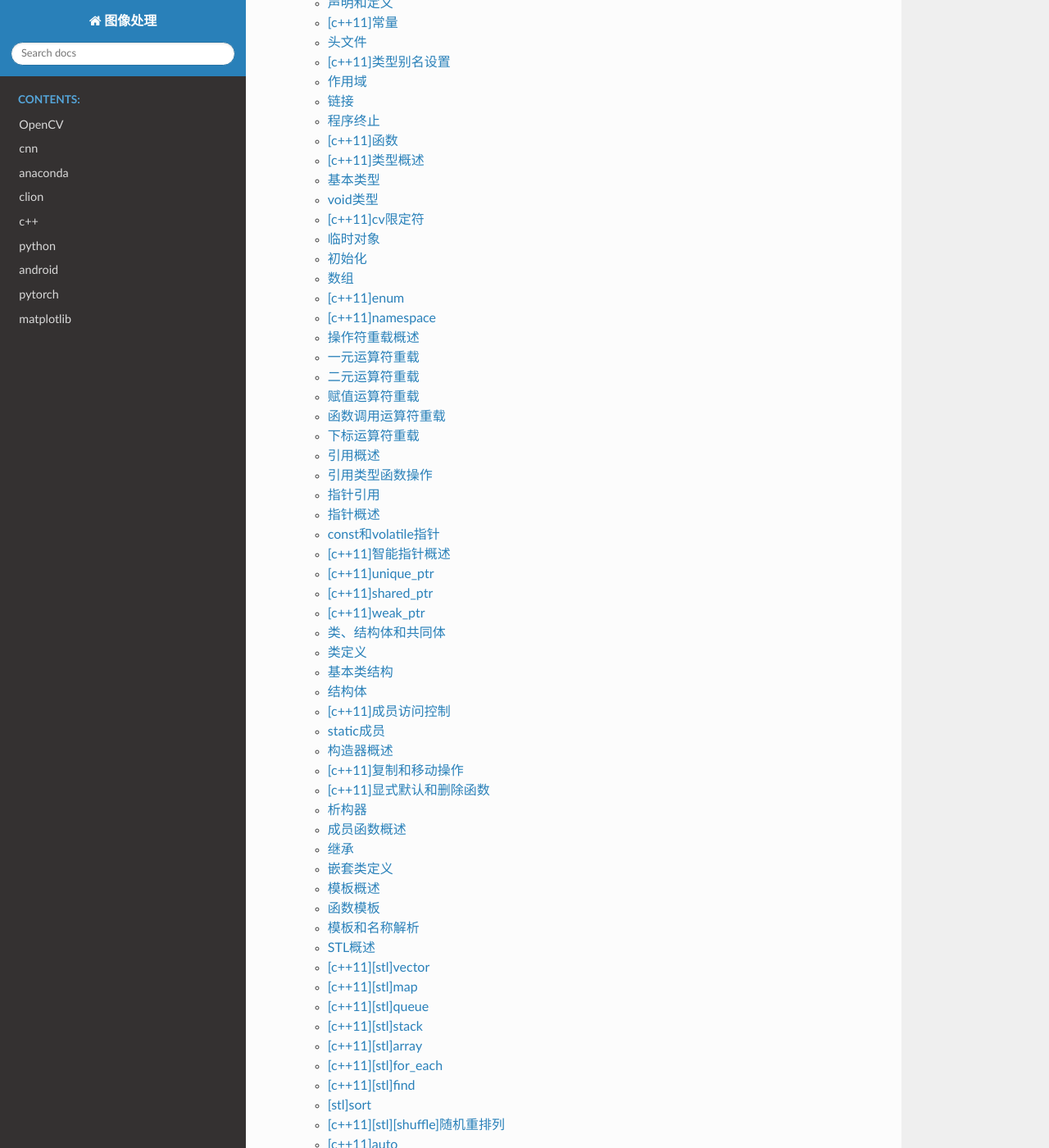
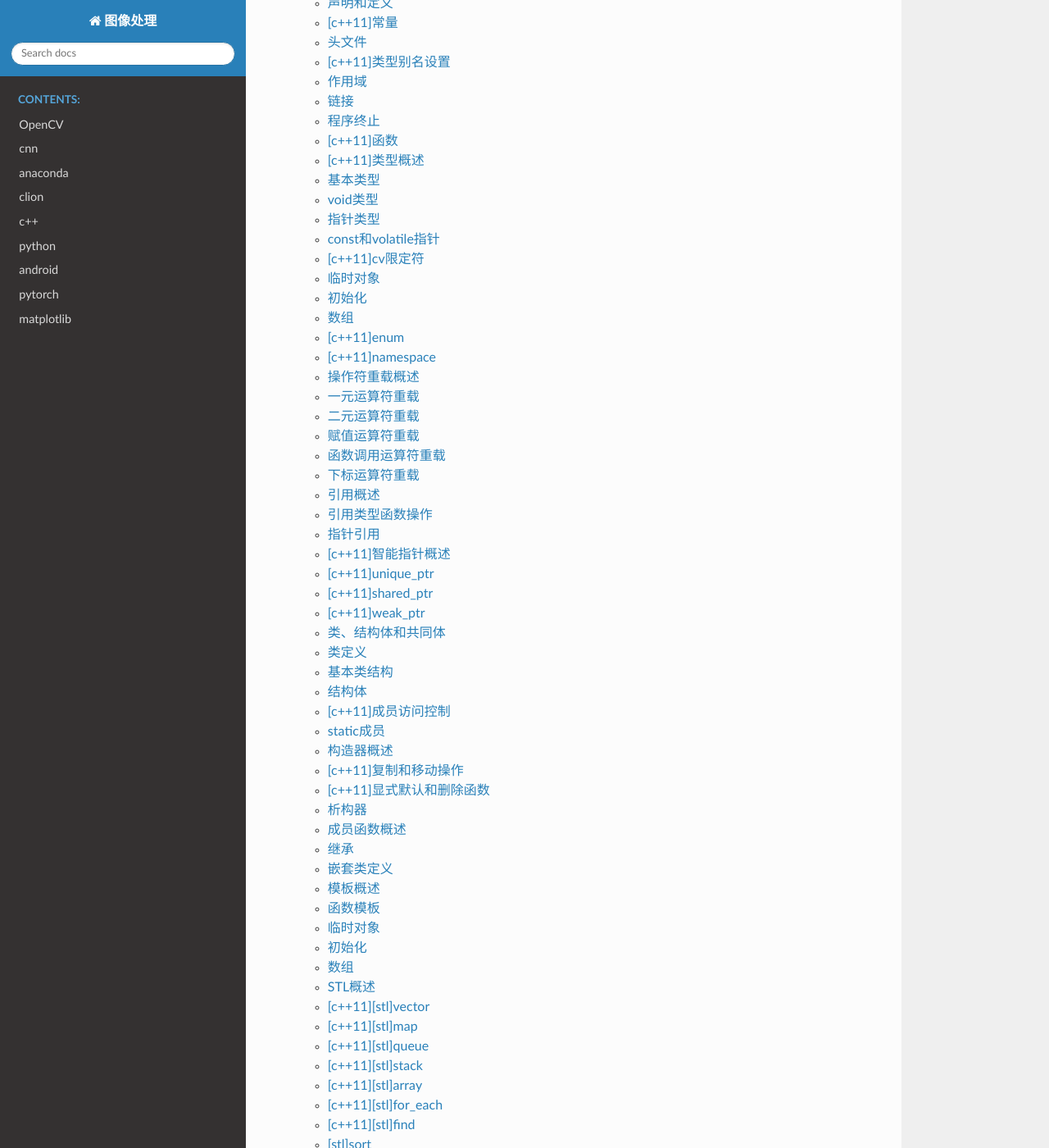
Before and after one commit to Document-Collection/image-processing, a Sphinx documentation site: the page built from docs/source/index.rst, in a window 1280 px wide and 1400 px high, scrolled down 884 px. Shown: the whole window at 82% size. Built offline with Sphinx 7.4.7 and the Read the Docs theme 2.0.0, drawn with Linux system fonts in a browser that asks for light colours; pages that are not in the unit, such as notebooks, are missing from menus.

Commit message:
docs(c++): 调整文章结构

```diff
--- a/docs/source/c++.rst
+++ b/docs/source/c++.rst
@@ -21,6 +21,8 @@ c++
    c++/[c++11]类型概述
    c++/基本类型
    c++/void类型
+   c++/指针类型
+   c++/const和volatile指针
 
    c++/[c++11]cv限定符
    c++/临时对象
@@ -40,9 +42,6 @@ c++
    c++/引用概述
    c++/引用类型函数操作
    c++/指针引用
-
-   c++/指针概述
-   c++/const和volatile指针
 
    c++/[c++11]智能指针概述
    c++/[c++11]unique_ptr
@@ -65,7 +64,10 @@ c++
 
    c++/模板概述
    c++/函数模板
-   c++/模板和名称解析
+   c++/模板和名称解析   c++/[c++11]cv限定符
+   c++/临时对象
+   c++/初始化
+   c++/数组
 
    c++/STL概述
    c++/[c++11][stl]vector
--- a/docs/source/c++/指针概述.md
+++ b/docs/source/c++/指针类型.md
@@ -1,5 +1,5 @@
 
-# 指针概述
+# 指针类型
 
 参考：[Pointers (C++)](https://docs.microsoft.com/en-us/cpp/cpp/pointers-cpp?view=vs-2019)
 
```
